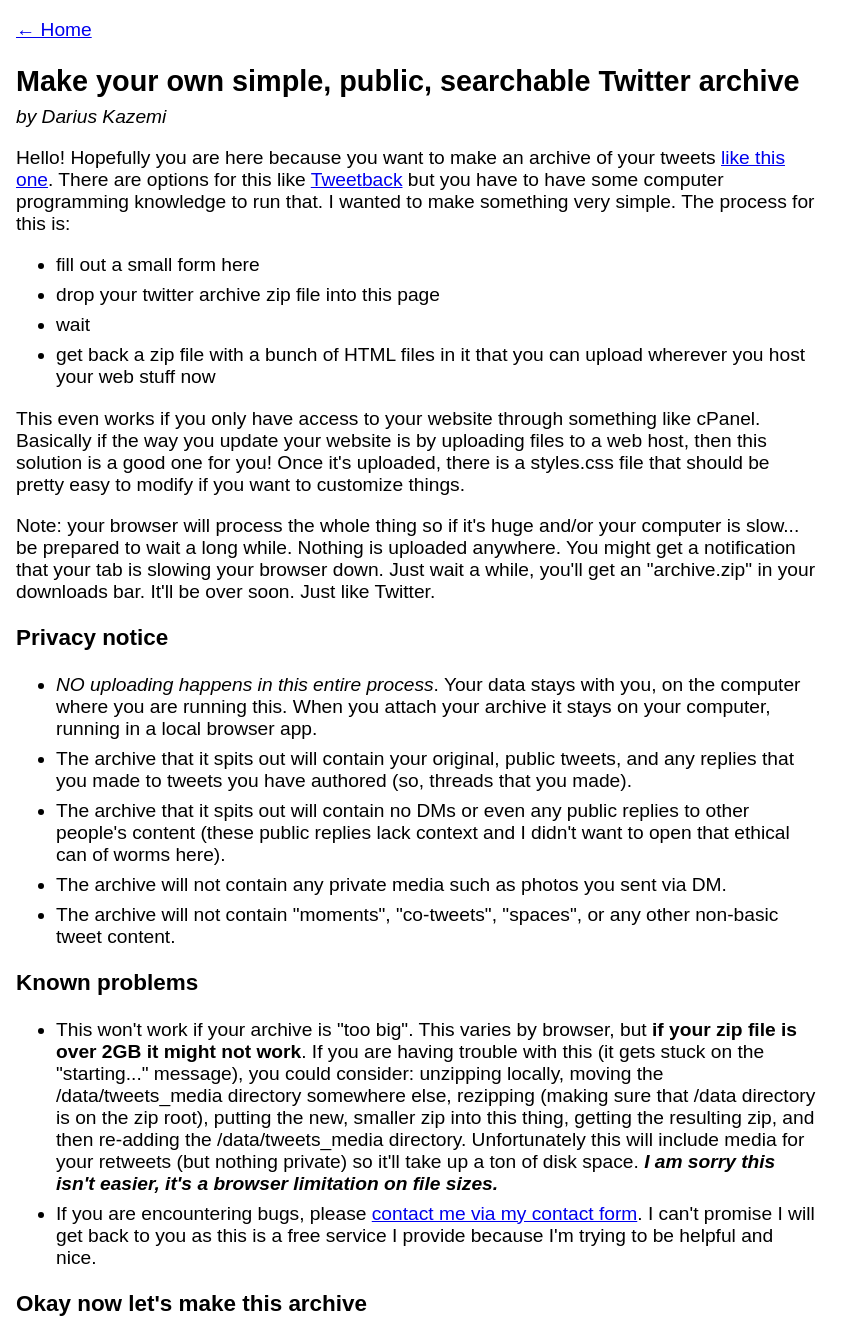
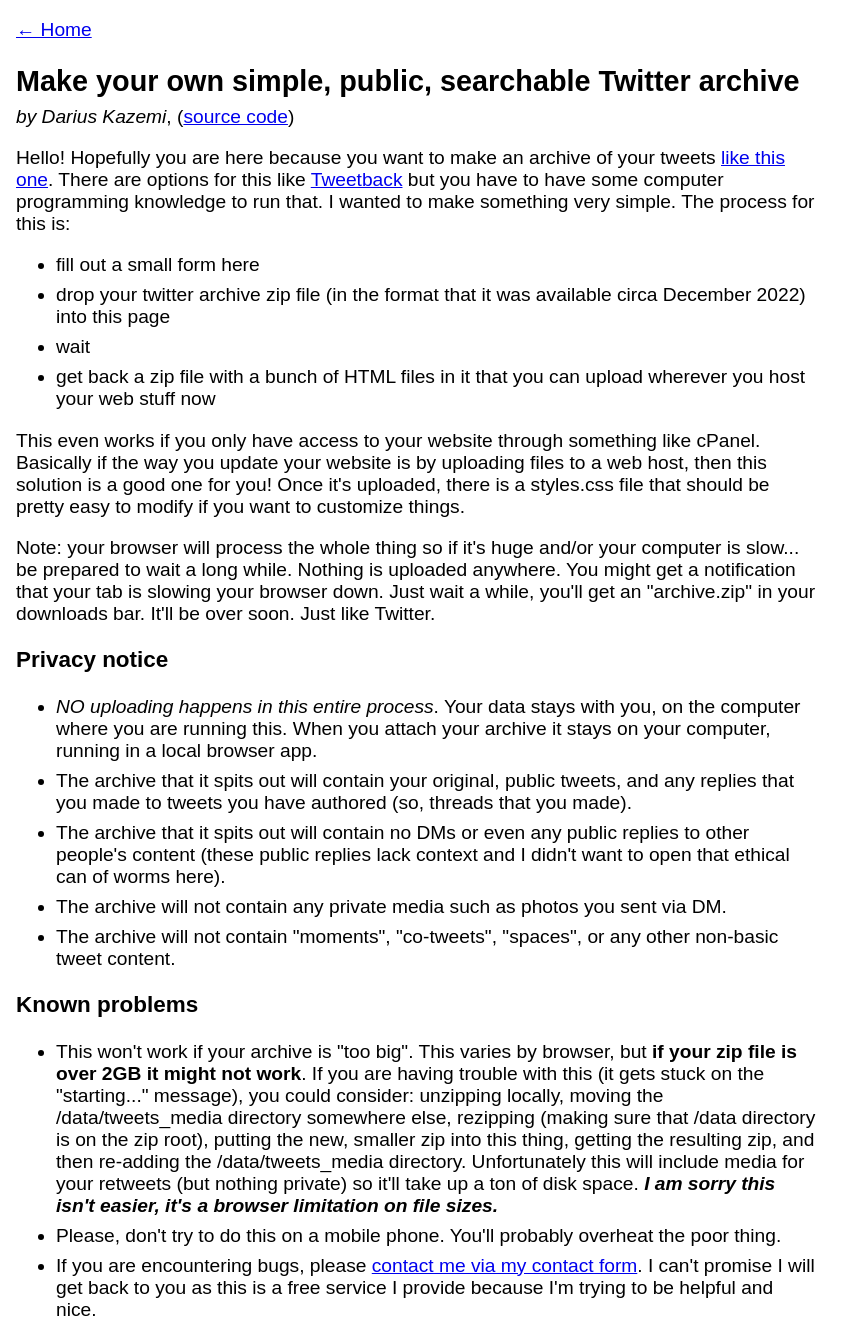
Before and after one commit to dariusk/twitter-archiver, a plain HTML site: page index.html in a window 1280 px wide. Shown: the top 1324 px of the page, without its empty margins (0-863 px from the left). Drawn offline with Linux system fonts and the light colour scheme.

Commit message:
Add credit to the output, add opengraph

```diff
--- a/app.js
+++ b/app.js
@@ -468,6 +468,7 @@ function makeOutputIndexHtml(accountInfo) {
           <div id="output"></div>
         </div>
       </div>
+      <p>This site was made with <a href="https://tinysubversions.com/twitter-archive/make-your-own/">this Twitter archiving tool</a>.</p>
     </div>
   </div>
 </body>
--- a/index.html
+++ b/index.html
@@ -2,7 +2,10 @@
 <html lang="en">
 <head>
   <meta charset="UTF-8">
-  <title></title>
+  <meta property="og:url" content="https://tinysubversions.com/twitter-archive/make-your-own" />
+  <meta property="og:title" content="Twitter archiver" />
+  <meta property="og:description" content="A simple, searchable, themeable archive of your public tweets" />
+  <title>A simple Twitter archiver</title>
   <script>
     window.YTD = {
       tweets: {},
@@ -71,11 +74,11 @@
 <body>
 <p><a href="/">&larr; Home</a></p>
 <h2>Make your own simple, public, searchable Twitter archive</h2>
-<p class="byline"><em>by Darius Kazemi</em></p>
+<p class="byline"><em>by Darius Kazemi</em>, (<a href="https://github.com/dariusk/twitter-archiver">source code</a>)</p>
 <p>Hello! Hopefully you are here because you want to make an archive of your tweets <a href="https://tinysubversions.com/twitter-archive/">like this one</a>. There are options for this like <a href="https://github.com/tweetback/tweetback">Tweetback</a> but you have to have some computer programming knowledge to run that. I wanted to make something very simple. The process for this is:</p>
 <ul>
   <li>fill out a small form here</li>
-  <li>drop your twitter archive zip file into this page</li>
+  <li>drop your twitter archive zip file (in the format that it was available circa December 2022) into this page</li>
   <li>wait</li>
   <li>get back a zip file with a bunch of HTML files in it that you can upload wherever you host your web stuff now</li>
 </ul>
@@ -92,6 +95,7 @@
 <h3>Known problems</h3>
 <ul>
   <li>This won't work if your archive is "too big". This varies by browser, but <strong>if your zip file is over 2GB it might not work</strong>. If you are having trouble with this (it gets stuck on the "starting..." message), you could consider: unzipping locally, moving the /data/tweets_media directory somewhere else, rezipping (making sure that /data directory is on the zip root), putting the new, smaller zip into this thing, getting the resulting zip, and then re-adding the /data/tweets_media directory. Unfortunately this will include media for your retweets (but nothing private) so it'll take up a ton of disk space. <strong><em>I am sorry this isn't easier, it's a browser limitation on file sizes.</em></strong> </li>
+  <li>Please, don't try to do this on a mobile phone. You'll probably overheat the poor thing.</li>
   <li>If you are encountering bugs, please <a href="https://docs.google.com/forms/d/e/1FAIpQLScBbu22VFAN-hMABqNRVMLED0JI3sMCSLtmLpnomY-I4AJ5Jg/viewform">contact me via my contact form</a>. I can't promise I will get back to you as this is a free service I provide because I'm trying to be helpful and nice.</li>
 </ul>
 <h3>Okay now let's make this archive</h3>
```
